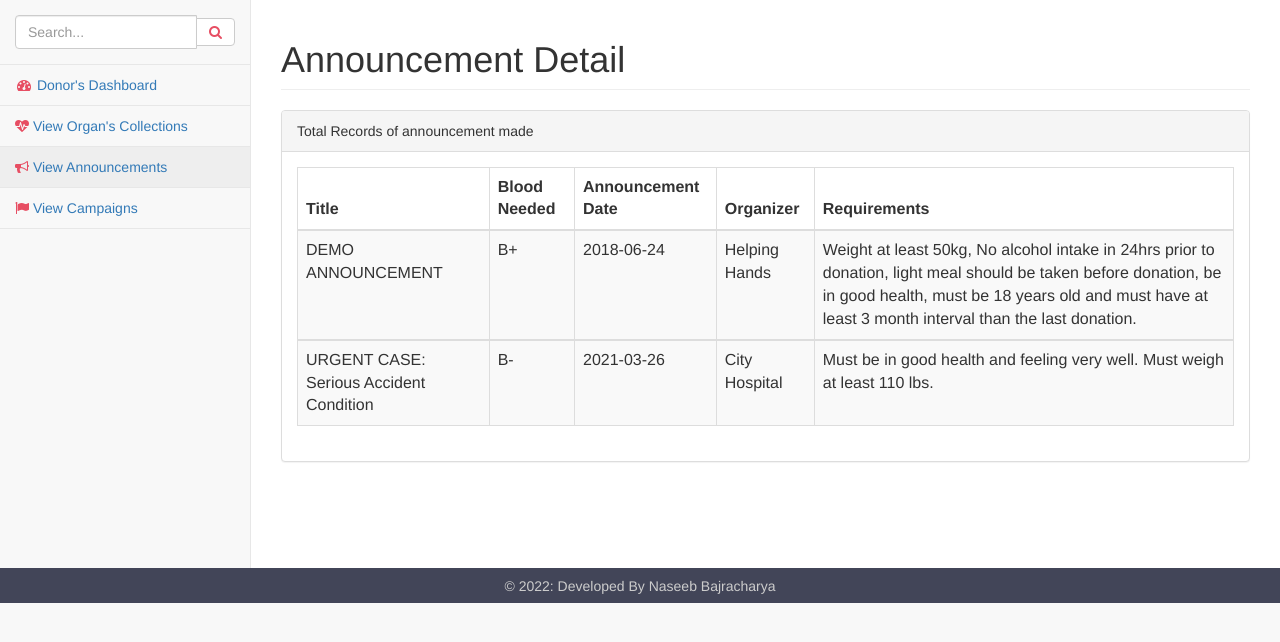
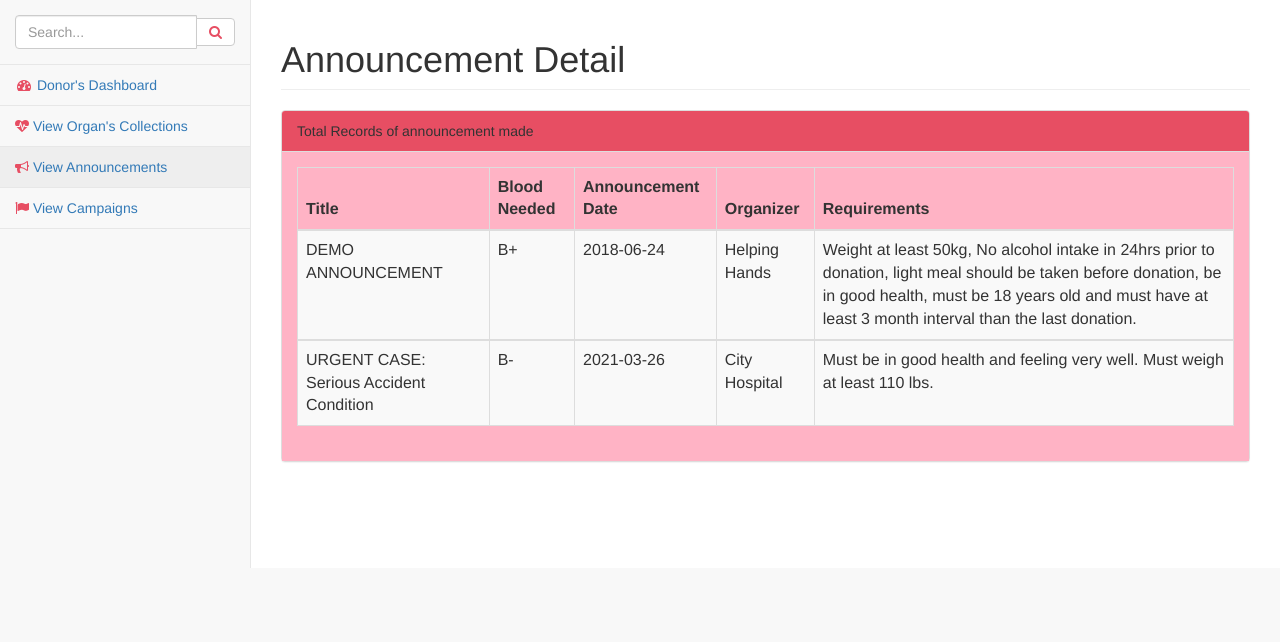
Before and after one commit to helly21042002/LIVETWICE2, a PHP site: page /userlog/userviewannouncement.php in a window 1280 px wide. Shown: the part 51-693 px from the top of the page. Run offline with PHP 8.4, Linux system fonts and the light colour scheme; data comes from the database, SQL or seed files in the repository.

Commit message:
Update userviewannouncement.php

```diff
--- a/organ/blood2/userlog/userviewannouncement.php
+++ b/organ/blood2/userlog/userviewannouncement.php
@@ -3,7 +3,7 @@
 <head>
 
 
-<title>BDMS</title>
+<title>LIVE TWICE</title>
 
 <!-- Bootstrap Core CSS -->
 <link href="../vendor/bootstrap/css/bootstrap.min.css" rel="stylesheet">
@@ -40,11 +40,11 @@
 				<div class="row">
                         <div class=".col-lg-12">
                             <div class="panel panel-default">
-                                <div class="panel-heading">
+                                <div class="panel-heading" style="background-color: #e74e63">
                                     Total Records of announcement made
                                 </div>
 
-								 <div class="panel-body">
+								 <div class="panel-body" style="background-color: rgb(255, 179, 197)">
                                     <div class="table-responsive">
 									<table class="table table-striped table-bordered table-hover" id="dataTables-example">
 
@@ -107,9 +107,6 @@
 
 </body>
 
-<footer>
-        <p>&copy; <?php echo date("Y"); ?>: Developed By Naseeb Bajracharya</p>
-    </footer>
 
 	<style>
 	footer{
```
